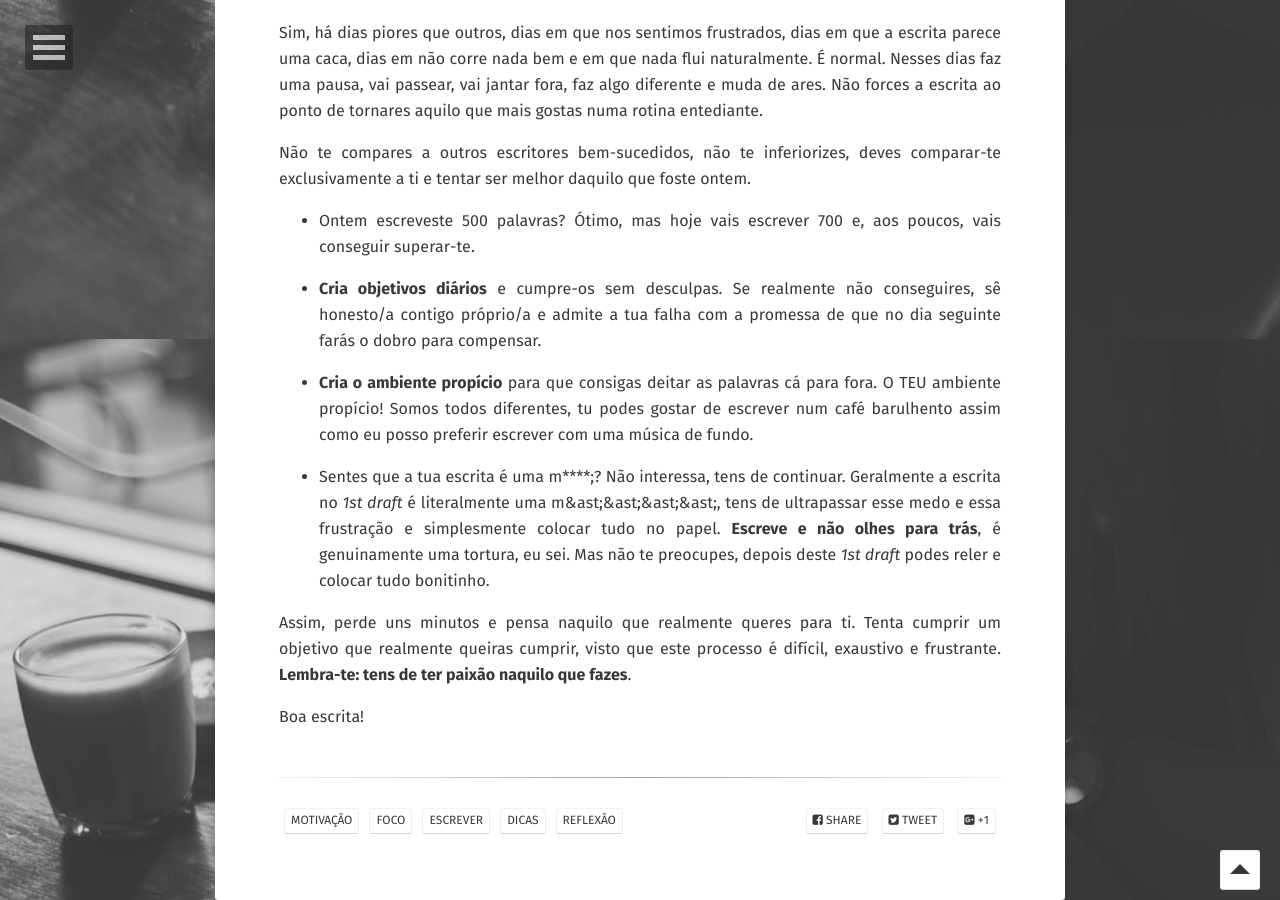
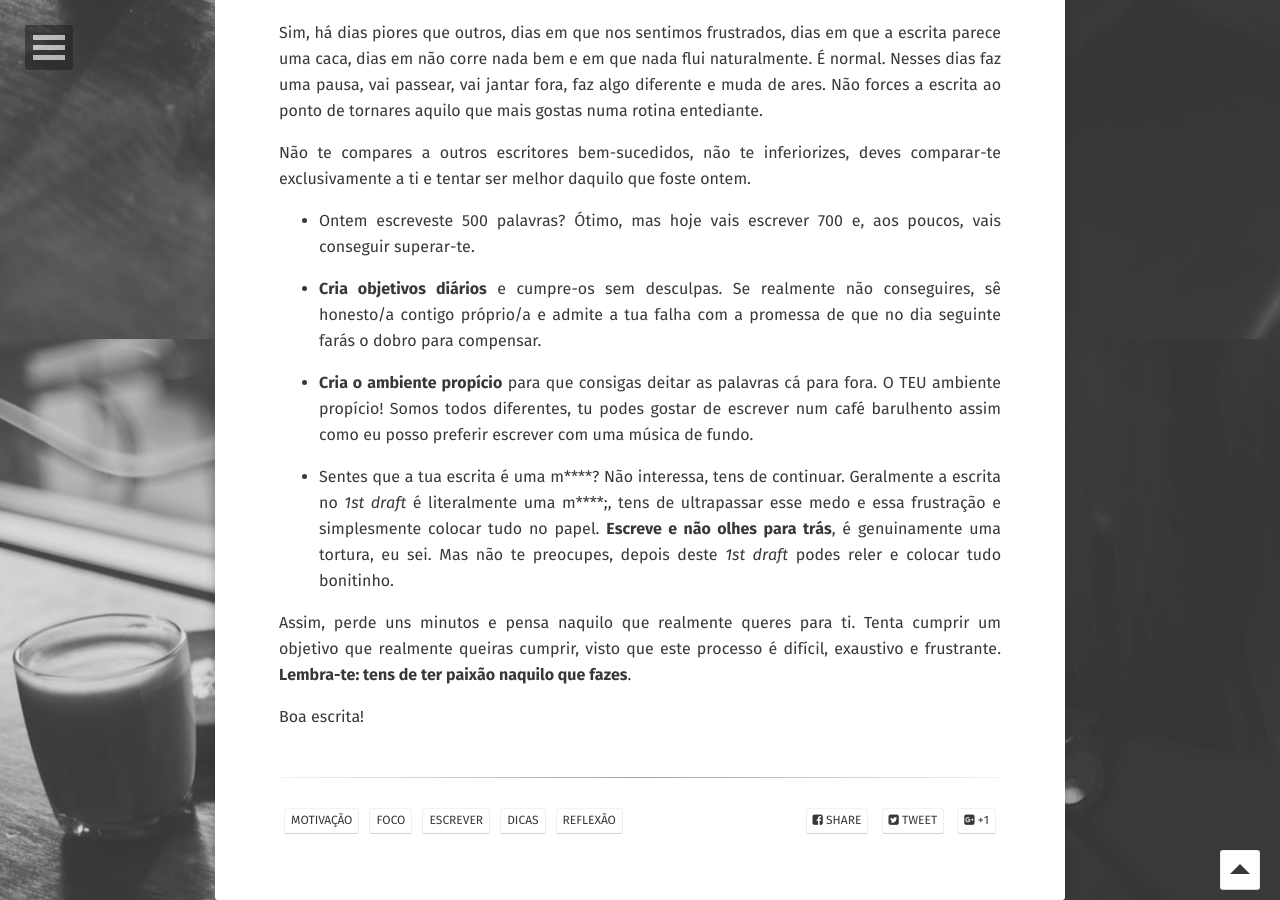
Before and after one commit to sophialexandra/o.nosso.livro, a Jekyll site: the page built from _posts/2017-10-30-post.md, in a window 1280 px wide and 900 px high, scrolled down 1461 px. Built offline with Jekyll 4.4.1, drawn with Linux system fonts in a browser that asks for light colours; some web fonts are replaced; some of the changed lines change nothing that is shown.

Commit message:
Update 2017-10-30-post.md

```diff
--- a/_posts/2017-10-30-post.md
+++ b/_posts/2017-10-30-post.md
@@ -42,7 +42,7 @@
 
  - 	**Cria o ambiente propício** para que consigas deitar as palavras cá para fora. O TEU ambiente propício! Somos todos diferentes, tu podes gostar de escrever num café barulhento assim como eu posso preferir escrever com uma música de fundo.
 
- - 	Sentes que a tua escrita é uma m&#x2A;&#x2A;&#x2A;&#x2A;;? Não interessa, tens de continuar. Geralmente a escrita no *1st draft* é literalmente uma m&ast;&ast;&ast;&ast;, tens de ultrapassar esse medo e essa frustração e simplesmente colocar tudo no papel. **Escreve e não olhes para trás**, é genuinamente uma tortura, eu sei. Mas não te preocupes, depois deste *1st draft* podes reler e colocar tudo bonitinho.
+ - 	Sentes que a tua escrita é uma m&#x2A;&#x2A;&#x2A;&#x2A;? Não interessa, tens de continuar. Geralmente a escrita no *1st draft* é literalmente uma m&#x2A;&#x2A;&#x2A;&#x2A;;, tens de ultrapassar esse medo e essa frustração e simplesmente colocar tudo no papel. **Escreve e não olhes para trás**, é genuinamente uma tortura, eu sei. Mas não te preocupes, depois deste *1st draft* podes reler e colocar tudo bonitinho.
 
 Assim, perde uns minutos e pensa naquilo que realmente queres para ti. Tenta cumprir um objetivo que realmente queiras cumprir, visto que este processo é difícil, exaustivo e frustrante. **Lembra-te: tens de ter paixão naquilo que fazes**.
 
```
